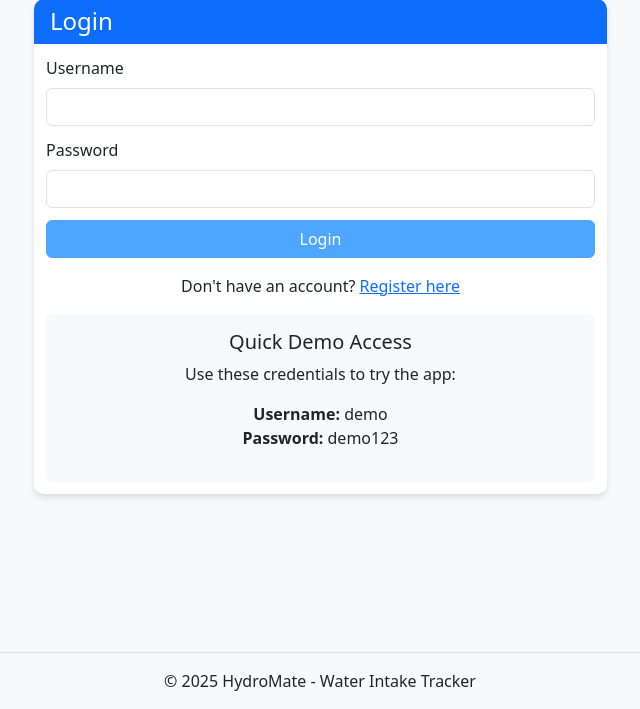
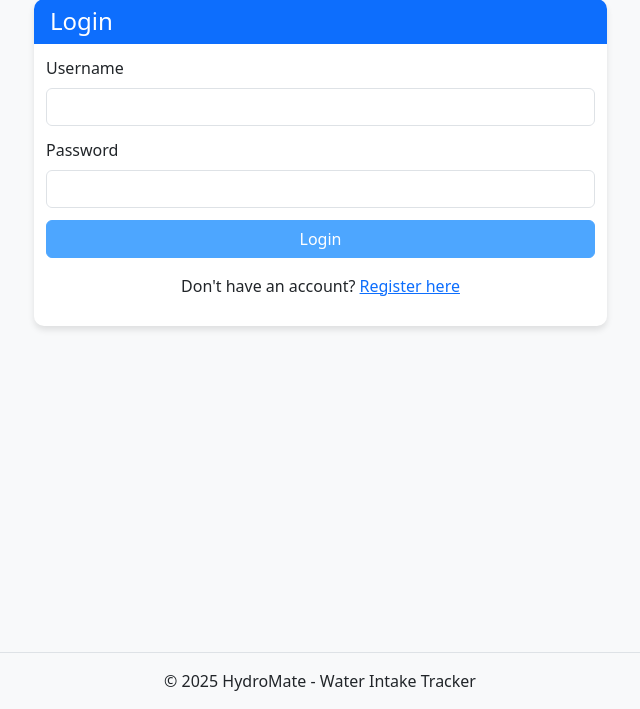
Before and after one commit to awais098-ktk/daily-water-intake, a Flask app: page /login in a window 1280 px wide. Shown: the part 91-800 px from the top of the page, without its empty margins (320-960 px from the left). Run offline with Flask 3, Linux system fonts and the light colour scheme.

Commit message:
Remove demo credentials from production login
- Remove 'Quick Demo Access' section from login page
- Remove demo login logic from backend
- Users must now register their own accounts
- Improves security for production deployment

```diff
--- a/water_tracker/app.py
+++ b/water_tracker/app.py
@@ -733,19 +733,6 @@ def login():
     if request.method == 'POST':
         username = request.form.get('username')
         password = request.form.get('password')
-
-        # Check for demo login
-        if username == "demo" and password == "demo123":
-            # Find or create demo user
-            demo_user = db.session.execute(db.select(User).filter_by(username="demo")).scalar_one_or_none()
-            if not demo_user:
-                # Create demo user with all required fields
-                create_demo_user()
-                demo_user = db.session.execute(db.select(User).filter_by(username="demo")).scalar_one_or_none()
-
-            login_user(demo_user, remember=True)  # Remember demo user too
-            flash('Logged in as demo user!', 'success')
-            return redirect(url_for('dashboard'))
 
         # Regular login
         user = db.session.execute(db.select(User).filter_by(username=username)).scalar_one_or_none()
--- a/water_tracker/templates/login.html
+++ b/water_tracker/templates/login.html
@@ -26,11 +26,6 @@
                 <div class="mt-3 text-center">
                     <p>Don't have an account? <a href="{{ url_for('register') }}">Register here</a></p>
                 </div>
-                <div class="mt-3 p-3 bg-light rounded text-center">
-                    <h5>Quick Demo Access</h5>
-                    <p>Use these credentials to try the app:</p>
-                    <p><strong>Username:</strong> demo<br><strong>Password:</strong> demo123</p>
-                </div>
             </div>
         </div>
     </div>
```
